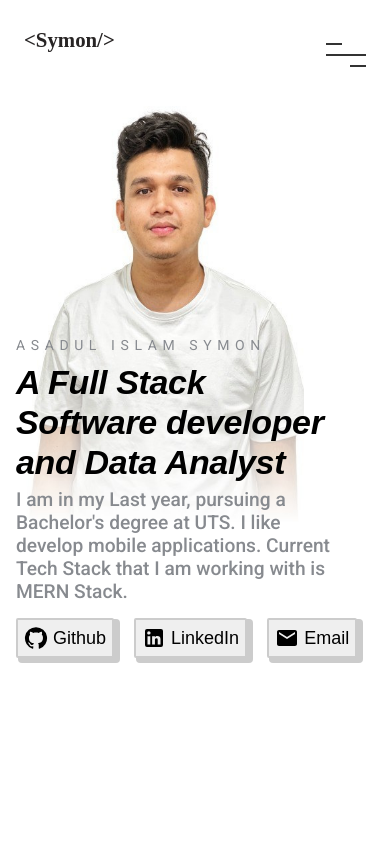
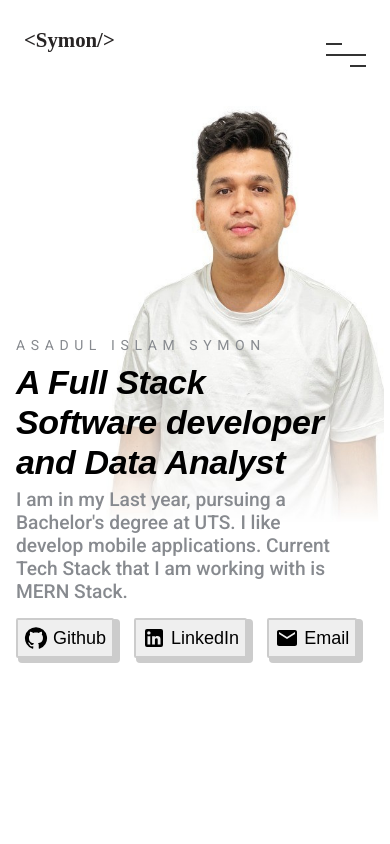
Before and after one commit to Symon629/Portfolio-Website, a React (Create React App) app: page / in a window 390 px wide. Shown: the top 844 px of the page. Built offline with nearby package versions, Linux system fonts and the light colour scheme; a web font is replaced by a local one.

Commit message:
Changes to the photo made

```diff
--- a/src/components/MainSection.module.css
+++ b/src/components/MainSection.module.css
@@ -59,8 +59,7 @@ img {
 @media screen and (max-width: 768px) {
   .background_img {
     top: -14rem;
-    left: 0;
-    right: -4rem;
+    left: 5rem;
     z-index: 1;
   }
   .content {
```
